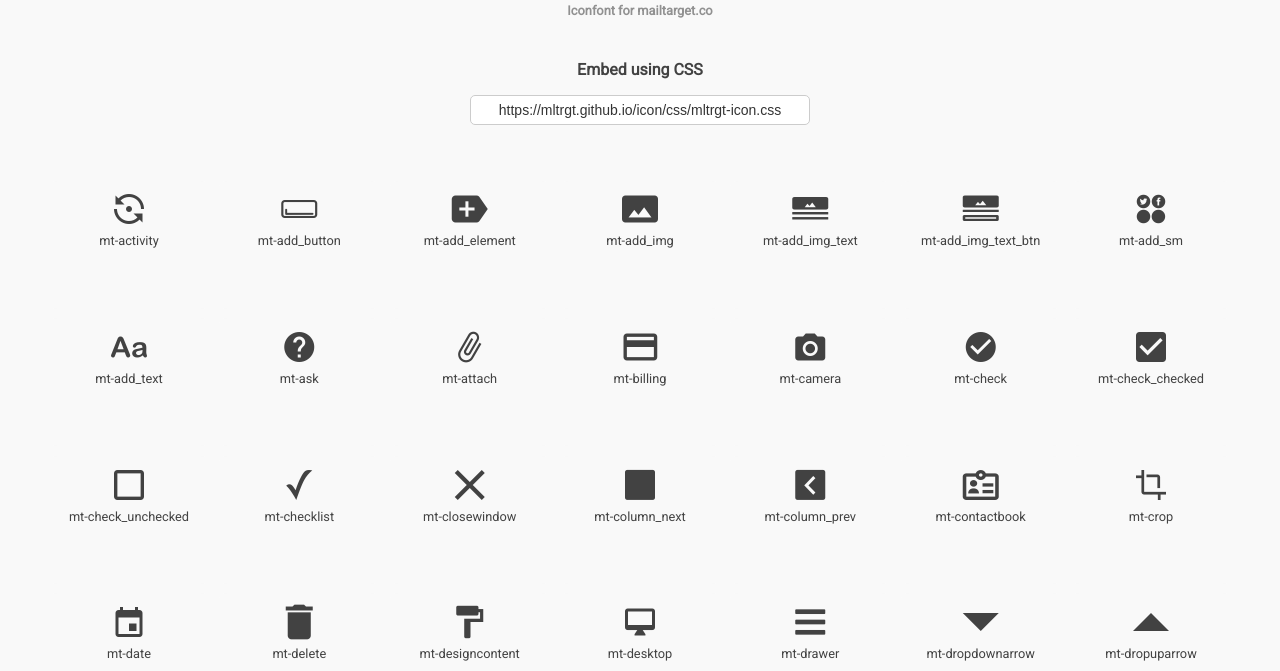
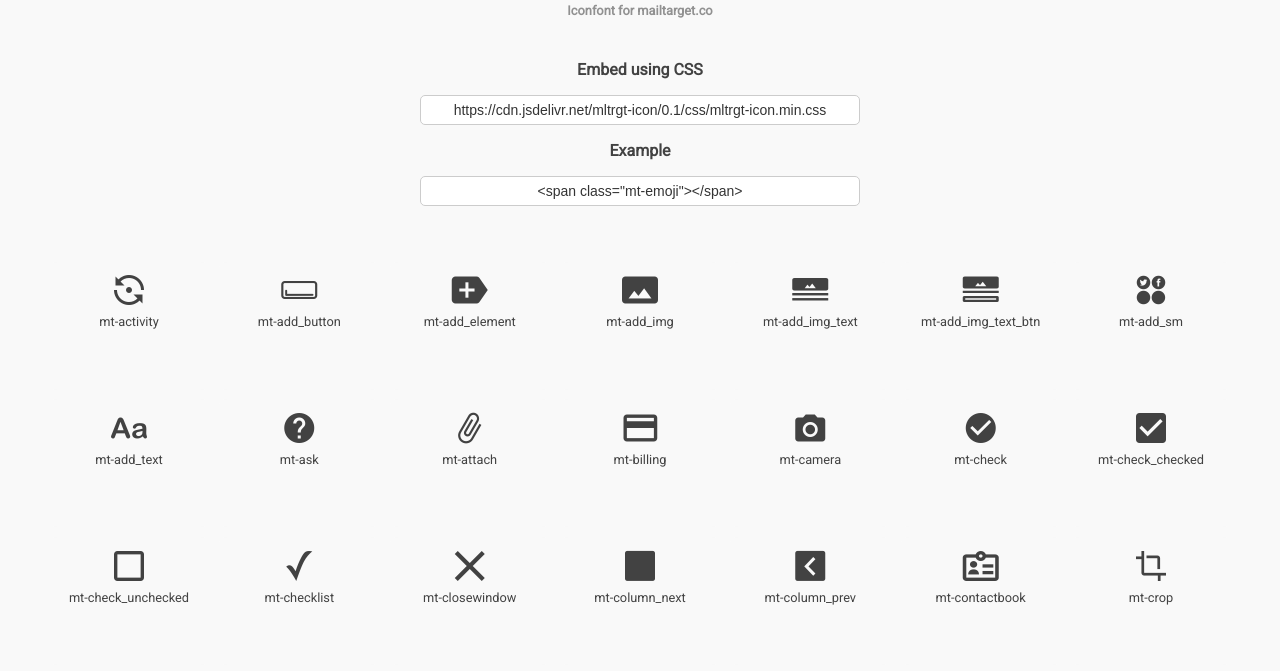
Before and after one commit to rezafaizarahman/icon, a plain HTML site: page docs/index.html in a window 1280 px wide. Shown: the part 73-744 px from the top of the page. Drawn offline with Linux system fonts and the light colour scheme.

Commit message:
new build from latest update

```diff
--- a/docs/index.html
+++ b/docs/index.html
@@ -63,7 +63,7 @@
         }
 
         input {
-            width: 340px;
+            width: 440px;
             height: 30px;
             border: 1px solid #ccc;
             border-radius: 5px;
@@ -89,7 +89,11 @@
     <br>
     <h2>Embed using CSS</h2>
     <p>
-        <input type="text" value="https://mltrgt.github.io/icon/css/mltrgt-icon.css" readonly="">
+        <input type="text" value="https://cdn.jsdelivr.net/mltrgt-icon/0.1/css/mltrgt-icon.min.css" readonly="">
+    </p>
+    <h2>Example</h2>
+    <p>
+        <input type="text" value="&lt;span class=&quot;mt-emoji&quot;&gt;&lt;/span&gt;" readonly="">
     </p>
     <br>
     <ul class="glyph">
```
Also changed, not shown: docs/fonts/mltrgt-icon.ttf, docs/fonts/mltrgt-icon.woff, docs/fonts/mltrgt-icon.woff2, 1 other file.
